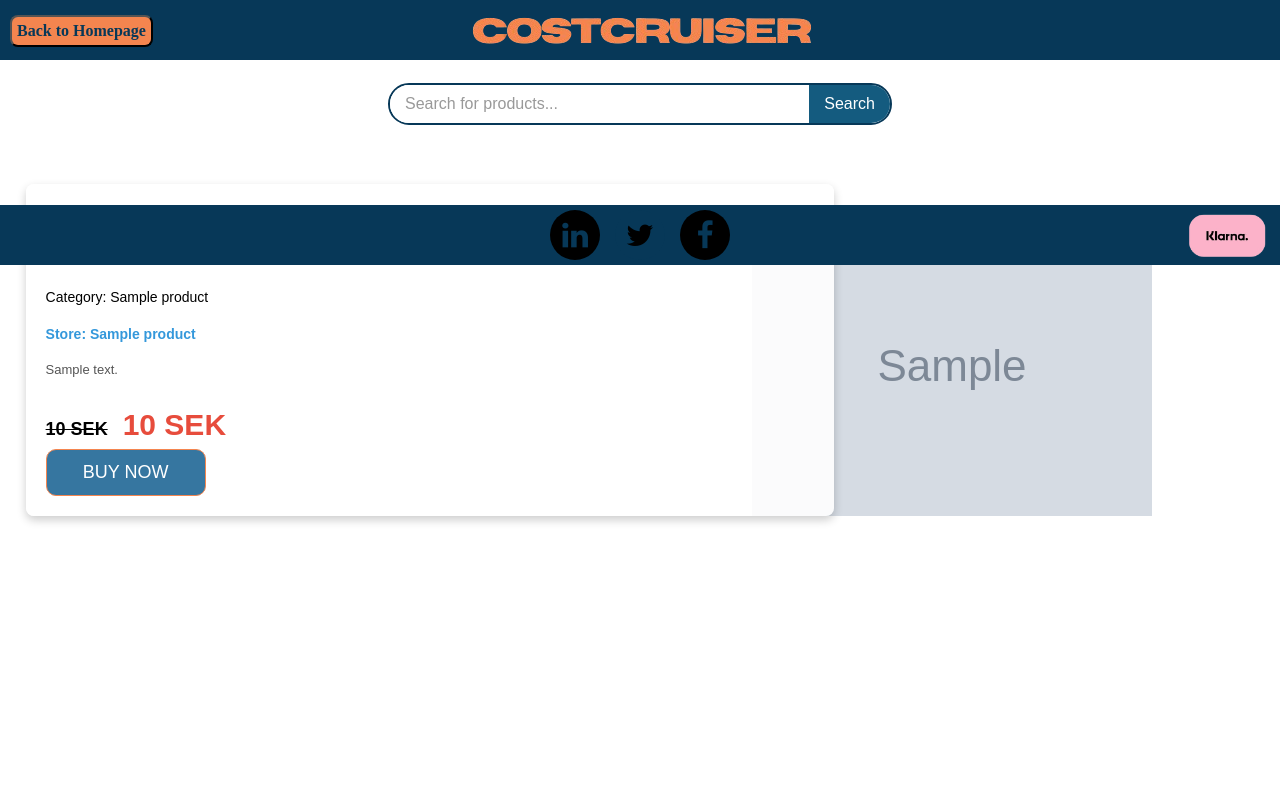
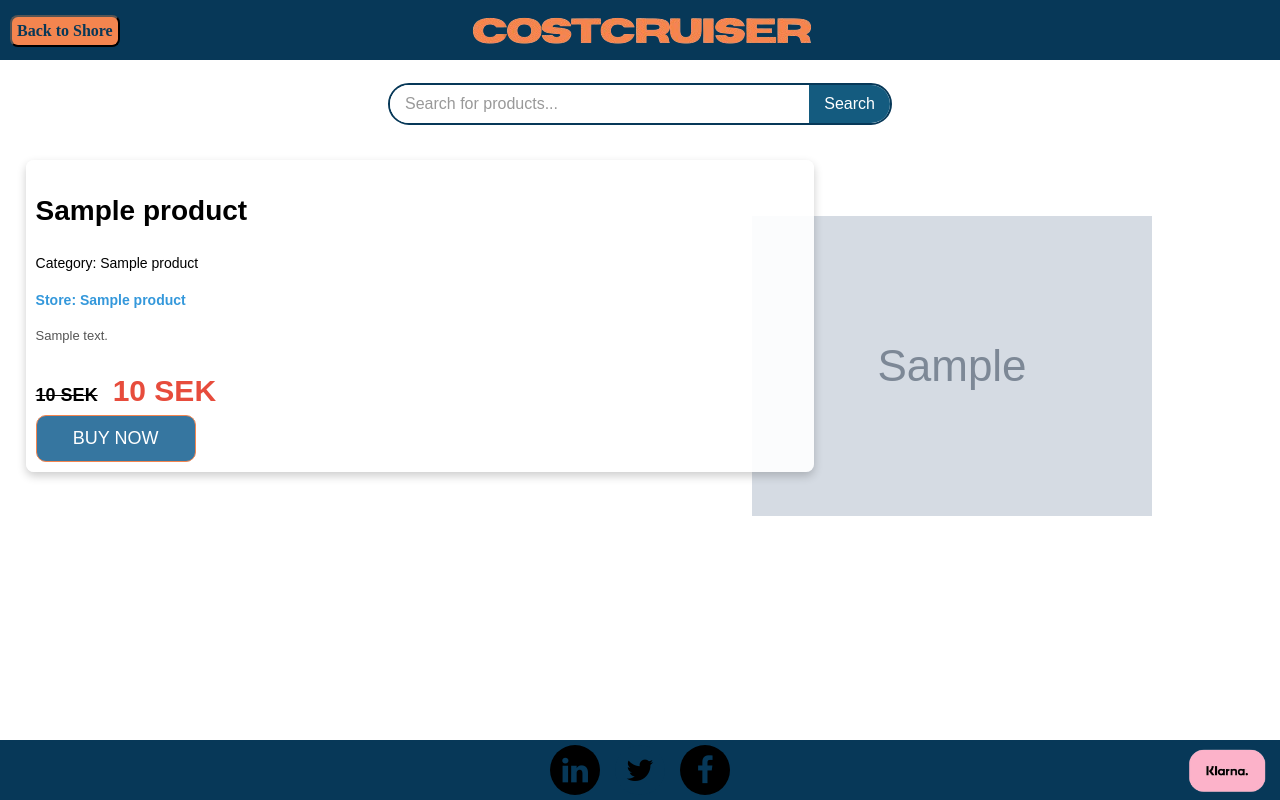
Before and after one commit to soyarna/CostCruiser, a Flask app: template templates/product.html in a window 1280 px wide. Run offline with Flask 3, Linux system fonts and the light colour scheme; the template is opened without the code that fills it: most values are stand-ins (such as "Sample title", 1, 10 or a date in 2020); grey boxes marked "Sample" are stand-in pictures.

Commit message:
CSS hell at 3am

```diff
--- a/static/styles.css
+++ b/static/styles.css
@@ -30,7 +30,16 @@ body {
     height: 60px;
     background-color: #073858;
     margin-top: auto;
-    z-index: 10;
+}
+
+.lower_border_category2 {
+    position: fixed;
+    left: 0;
+    bottom: 0;
+    width: 100%;
+    height: 60px;
+    background-color: #073858;
+    margin-top: 10px;
 }
 
 .header {
@@ -524,13 +533,13 @@ body {
     font-size: 14px;
     position: fixed;
     width: 60%;
-    top: 23%;
+    top: 20%;
     left: 2%;
     color: #000000;
     font-family: 'Copperplate', sans-serif;
     line-height: 1.6;
     background-color: rgba(255, 255, 255, 0.9);
-    padding: 20px;
+    padding: 10px;
     border-radius: 8px;
     box-shadow: 0 4px 10px rgba(0, 0, 0, 0.2);
 }
--- a/templates/index_2.html
+++ b/templates/index_2.html
@@ -9,7 +9,6 @@
         <link rel="stylesheet" href="https://cdnjs.cloudflare.com/ajax/libs/font-awesome/4.7.0/css/font-awesome.min.css">
     </head>
     <body class="border">
-    <div class="lower_border"></div>
     <div class="header">
         <img src="static/image/4update.png" alt="CostCruiser">
         {% if loggedin %}
@@ -39,6 +38,7 @@
             <option class="values" value="/home_and_kitchen">Home & Kitchen</option>
         </select>
         </nav>
+        <footer class="lower_border">
             <div class="social-media-icons">
                 <a href="https://www.linkedin.com/" target="_blank" class="social-icon">
                     <i class="fa fa-linkedin"></i>
@@ -55,6 +55,7 @@
                     <img src="static/image/Klarna.png" alt="Klarna">
                 </a>
             </div>
+        </footer>
 
     </body>
     </html>
--- a/templates/login.html
+++ b/templates/login.html
@@ -9,7 +9,6 @@
     <link rel="stylesheet" href="https://cdnjs.cloudflare.com/ajax/libs/font-awesome/4.7.0/css/font-awesome.min.css">
 </head>
 <body class="border">
-<div class="lower_border"></div>
 <div class="header">
     <a href="/">
     <img src="static/image/4update.png" alt="CostCruiser">
@@ -46,6 +45,7 @@
 </form>
 
 
+<footer class="lower_border">
     <div class="social-media-icons">
         <a href="https://www.linkedin.com/" target="_blank" class="social-icon">
             <i class="fa fa-linkedin"></i>
@@ -57,13 +57,12 @@
             <i class="fa fa-facebook"></i>
         </a>
     </div>
-
-
     <div class="klarna-icon">
         <a href="https://www.klarna.com/se/villkor/" target="_blank">
             <img src="static/image/Klarna.png" alt="Klarna">
         </a>
     </div>
+</footer>
 
 </body>
 </html>
--- a/templates/product.html
+++ b/templates/product.html
@@ -14,7 +14,7 @@
             <img src="/static/image/4update.png" alt="CostCruiser">
             </a>
         </div>
-    <button class="homebutton" onclick="window.location.href='/';">Back to Homepage</button>
+    <button class="homebutton" onclick="window.location.href='/';">Back to Shore</button>
     <form class="search-container" action="/search" method="get">
         <input type="text" class="search-input" name="searchinput" placeholder="Search for products..." required>
         <button type="submit" class="search-button">Search</button>
@@ -42,7 +42,8 @@
             </div>
             <button class="buybutton-2" onclick="window.location.href='{{ product.website_url }}';">BUY NOW</button>
         </div>
-    <div class="lower_border_category">
+    </div>
+    <footer class="lower_border_category2">
         <div class="social-media-icons-category">
             <a href="https://www.linkedin.com/" target="_blank" class="social-icon">
                 <i class="fa fa-linkedin"></i>
@@ -53,12 +54,12 @@
             <a href="https://www.facebook.com/" target="_blank" class="social-icon">
                 <i class="fa fa-facebook"></i>
             </a>
-            </div>
-            <div class="klarna-icon-category">
-                <a href="https://www.klarna.com/se/villkor/" target="_blank">
-                    <img src="static/image/Klarna.png" alt="Klarna">
-                </a>
         </div>
-    </div>
+        <div class="klarna-icon-category">
+            <a href="https://www.klarna.com/se/villkor/" target="_blank">
+                <img src="/static/image/Klarna.png" alt="Klarna">
+            </a>
+        </div>
+    </footer>
 </body>
 </html>
--- a/templates/register.html
+++ b/templates/register.html
@@ -9,7 +9,6 @@
     <link rel="stylesheet" href="https://cdnjs.cloudflare.com/ajax/libs/font-awesome/4.7.0/css/font-awesome.min.css">
 </head>
 <body class="border">
-<div class="lower_border"></div>
 <div class="header">
     <a href="/">
     <img src="static/image/4update.png" alt="CostCruiser">
@@ -41,6 +40,7 @@
         <button type="button" class="register_button" onclick="window.location.href='/login';">Back to Login</button>
     </div>
 </form>
+<footer class="lower_border">
     <div class="social-media-icons">
         <a href="https://www.linkedin.com/" target="_blank" class="social-icon">
             <i class="fa fa-linkedin"></i>
@@ -57,5 +57,6 @@
             <img src="static/image/Klarna.png" alt="Klarna">
         </a>
     </div>
+</footer>
 </body>
 </html>
--- a/templates/search.html
+++ b/templates/search.html
@@ -11,11 +11,10 @@
 </head>
 
 <body class="borders">
-    <div class="lower_border_category"></div>
     <div class="header">
         <img src="static/image/4update.png" alt="CostCruiser">
     </div>
-    <button class="homebutton" onclick="window.location.href='/';">Back to Homepage</button>
+    <button class="homebutton" onclick="window.location.href='/';">Back to Shore</button>
     <form action="/search" method="get">
         <!-- Search Bar -->
         <div class="search-container">
@@ -68,6 +67,7 @@
     <div class="container">
         {{ rows | safe }}
     </div>
+    <footer class="lower_border_category">
         <div class="social-media-icons-category">
             <a href="https://www.linkedin.com/" target="_blank" class="social-icon">
                 <i class="fa fa-linkedin"></i>
@@ -84,6 +84,7 @@
                 <img src="static/image/Klarna.png" alt="Klarna">
             </a>
         </div>
+    </footer>
     <a href="#top" class="top-button">
         <i class="fa fa-arrow-up"></i>
     </a>
```
Lines whose indentation alone changed are shown as unchanged.
